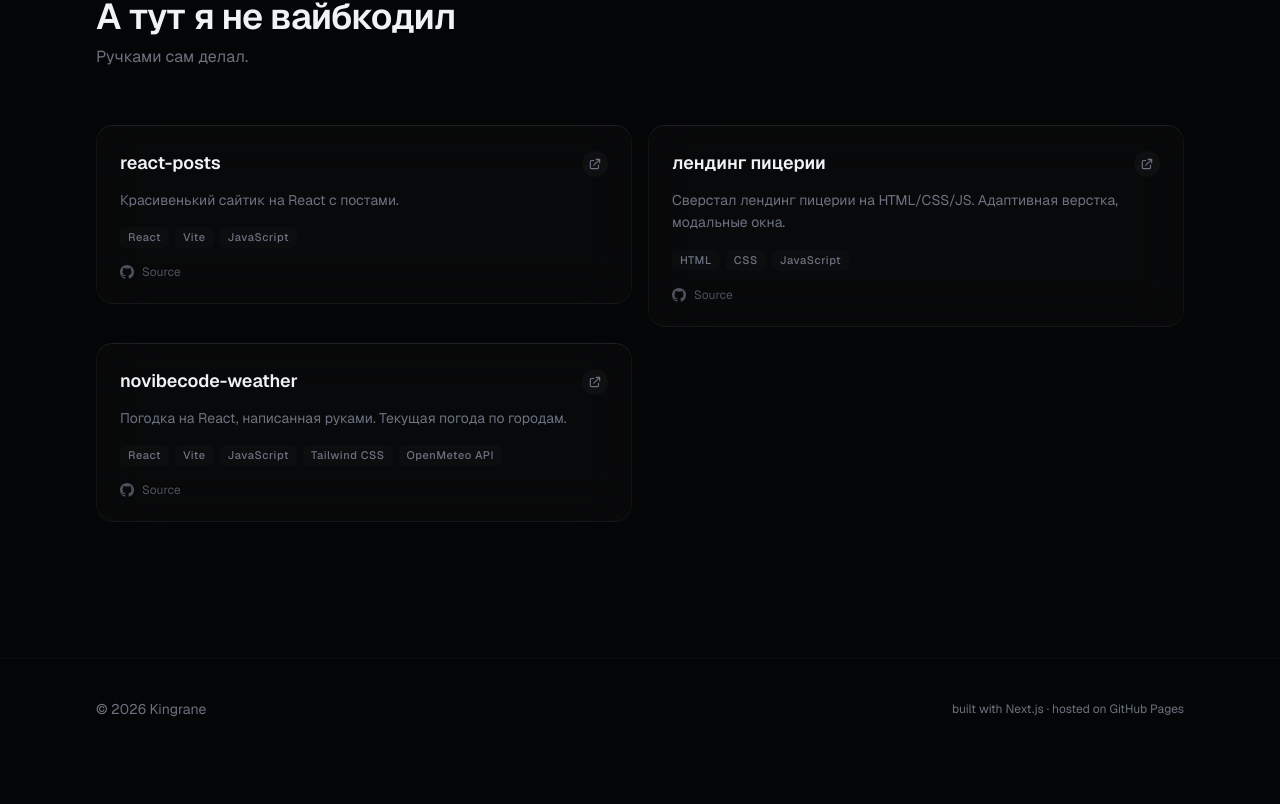
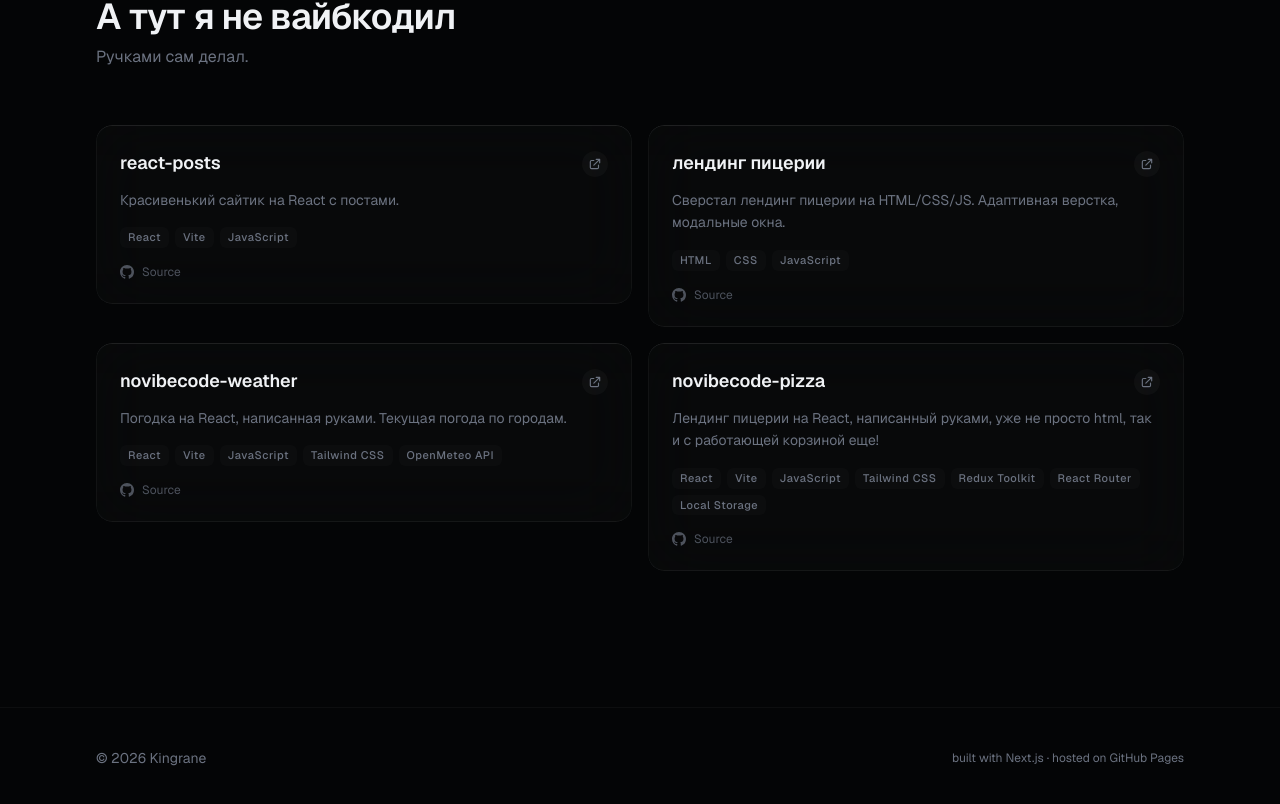
Before and after one commit to Kingrane/portfolio, a Next.js app: page / in a window 1280 px wide. Shown: the part 2717-3521 px from the top of the page. Before the commit the page ends 3476 px from the top, so only its background shows below. Built offline with nearby package versions, Linux system fonts and the light colour scheme.

Commit message:
пицца новая

```diff
--- a/src/data/projects.ts
+++ b/src/data/projects.ts
@@ -109,4 +109,11 @@ export const handmadeProjects: Project[] = [
     href: "https://kingrane.github.io/novibecode-weather/",
     repo: "https://github.com/Kingrane/novibecode-weather",
   },
+  {
+    title: "novibecode-pizza",
+    description: "Лендинг пицерии на React, написанный руками, уже не просто html, так и с работающей корзиной еще!",
+    tech: ["React", "Vite", "JavaScript", "Tailwind CSS", "Redux Toolkit", "React Router", "Local Storage"],
+    href: "https://kingrane.github.io/novibecode-pizza-react/",
+    repo: "https://github.com/Kingrane/novibecode-pizza-react",
+  },
 ]
```
